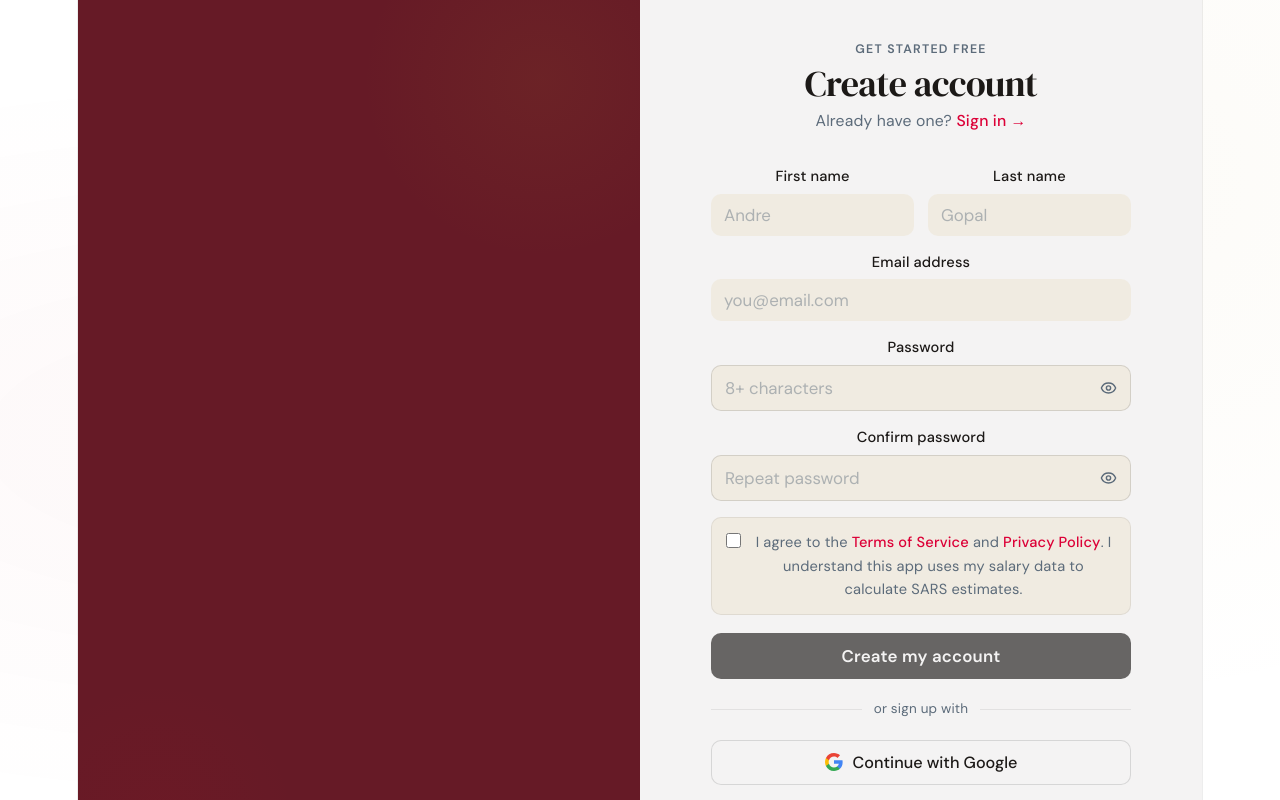
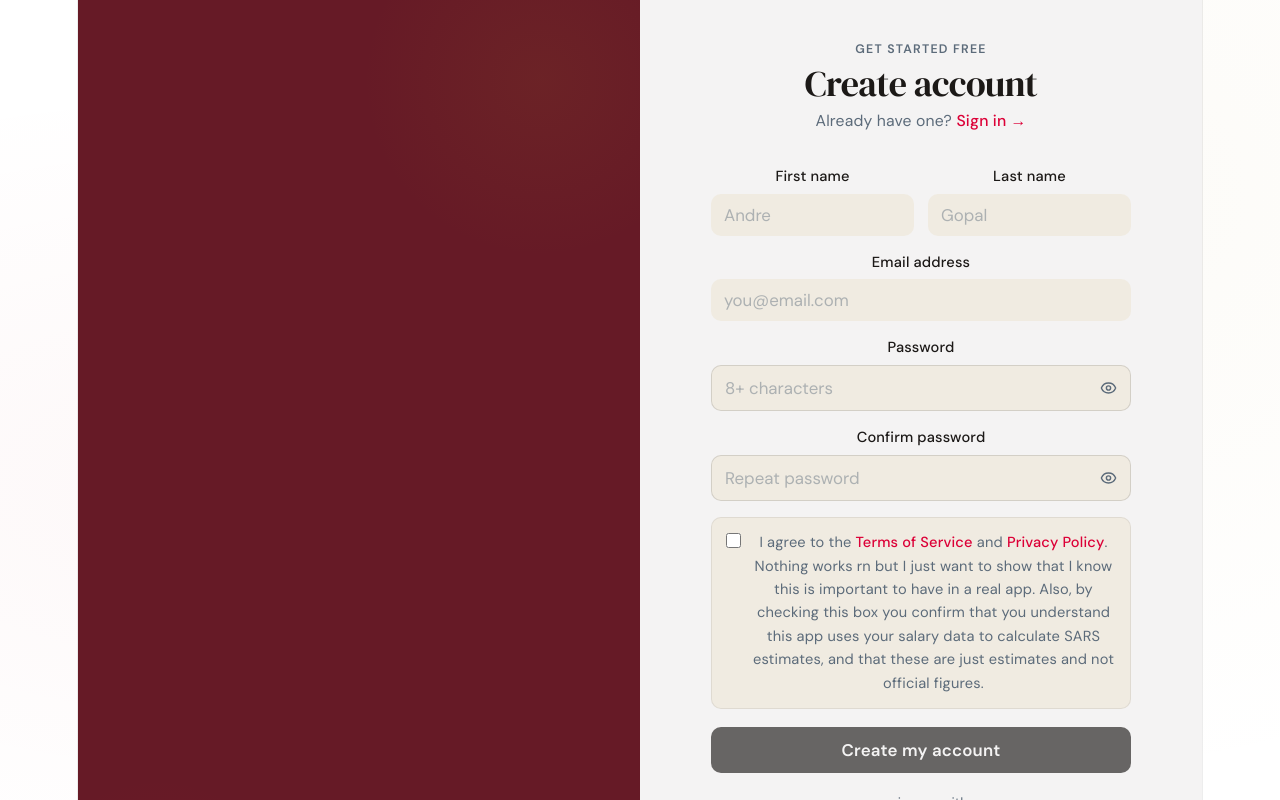
Before and after one commit to padifalas/AbsaNextGen, a React (Vite) app: page /register in a window 1280 px wide. Shown: the top 800 px of the page. Built offline with nearby package versions, Linux system fonts and the light colour scheme.

Commit message:
updated register jsx

```diff
--- a/src/pages/Register.jsx
+++ b/src/pages/Register.jsx
@@ -176,8 +176,8 @@ export default function Register() {
               <input type="checkbox" id="reg-terms" checked={agreed} onChange={e => setAgreed(e.target.checked)} />
               <label htmlFor="reg-terms">
                 I agree to the <a href="#" onClick={e => e.preventDefault()}>Terms of Service</a> and{' '}
-                <a href="#" onClick={e => e.preventDefault()}>Privacy Policy</a>.
-                I understand this app uses my salary data to calculate SARS estimates.
+                <a href="#" onClick={e => e.preventDefault()}>Privacy Policy</a>. Nothing works rn but I just want to show that I know this is important to have in a real app. Also, by checking this box you confirm that you understand this app uses your salary data to calculate SARS estimates, and that these are just estimates and not official figures.
+                {/* I understand this app uses my salary data to calculate SARS estimates. */}
               </label>
             </div>
             {touched.confirmPassword && !agreed && (
```
